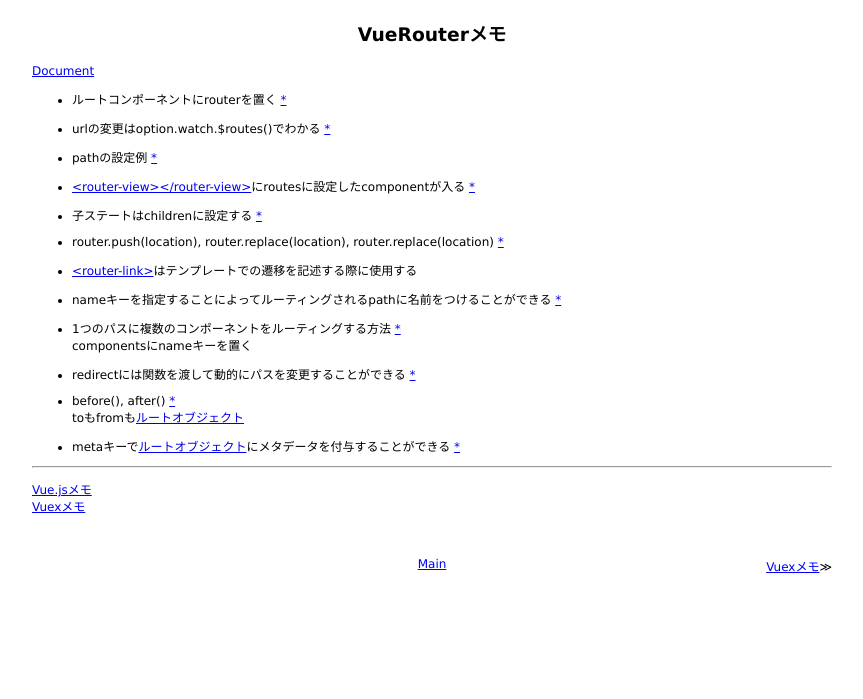
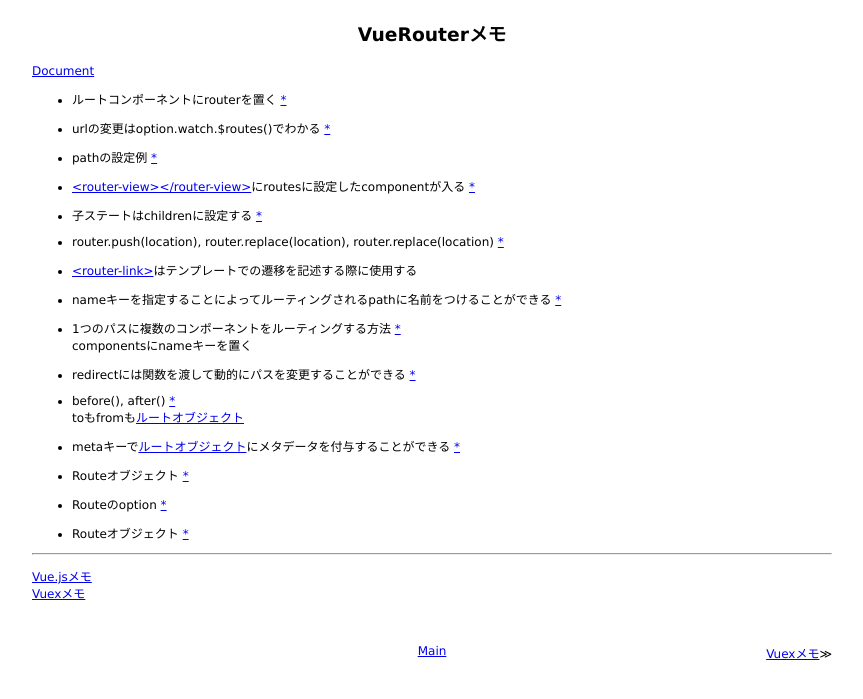
Before and after one commit to 38elements/38elements.github.com, a Jekyll site: the page built from _posts/2017-01-15-vue-router.md, in a window 1280 px wide. Shown: the top 699 px of the page, without its empty margins (208-1071 px from the left). Built offline with Jekyll 4.4.1, drawn with Linux system fonts in a browser that asks for light colours.

Commit message:
Update 2017-01-15-vue-router.md

```diff
--- a/_posts/2017-01-15-vue-router.md
+++ b/_posts/2017-01-15-vue-router.md
@@ -29,6 +29,12 @@ componentsにnameキーを置く
 toもfromも[ルートオブジェクト](https://router.vuejs.org/en/api/route-object.html)
 
 * metaキーで[ルートオブジェクト](https://router.vuejs.org/en/api/route-object.html)にメタデータを付与することができる [\*](https://router.vuejs.org/en/advanced/meta.html)
+
+* Routeオブジェクト [\*](https://router.vuejs.org/en/api/route-object.html)
+
+* Routeのoption [\*](https://router.vuejs.org/ja/api/options.html)
+
+* Routeオブジェクト [\*](https://router.vuejs.org/en/api/router-instance.html)
 <hr>
 [Vue.jsメモ](/2016/12/20/vuejs.html)
 [Vuexメモ](/2017/01/14/vuex.html)
```
